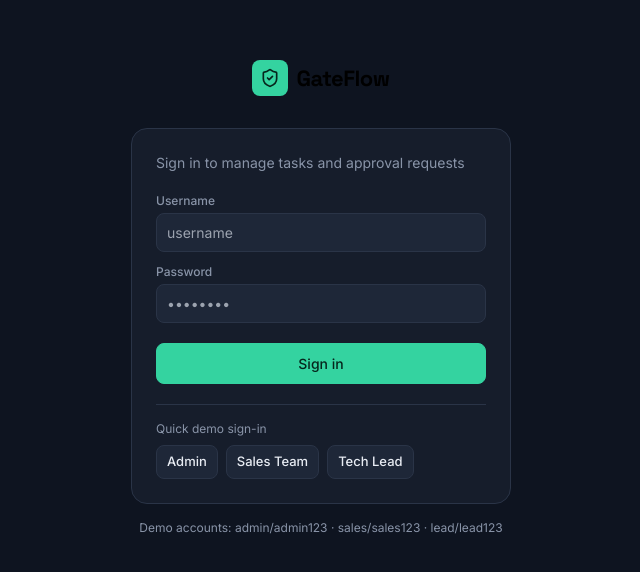
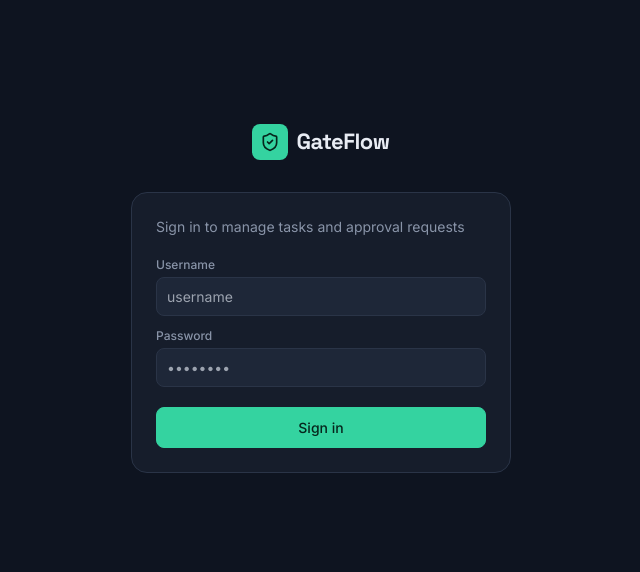
Before and after one commit to topfifa123-Top/WorkChart, a React (Vite) app: page / in a window 1280 px wide. Shown: the part 102-674 px from the top of the page, without its empty margins (319-959 px from the left). Built offline with nearby package versions, Linux system fonts and the light colour scheme.

Commit message:
Update App.jsx

```diff
--- a/src/App.jsx
+++ b/src/App.jsx
@@ -230,13 +230,13 @@ function LoginScreen({ users, onLogin, notify }) {
   };
 
   return (
-    <div className="min-h-screen w-full flex items-center justify-center px-4" style={{ background: "var(--c-bg)" }}>
+    <div className="min-h-screen w-full flex items-center justify-center px-4" style={{ background: "var(--c-bg)", color: "var(--c-text)" }}>
       <div className="w-full" style={{ maxWidth: 380 }}>
         <div className="flex items-center gap-2 mb-8 justify-center">
           <div className="w-9 h-9 rounded-lg flex items-center justify-center" style={{ background: "var(--c-accent)" }}>
             <ShieldCheck size={20} color="#06251c" />
           </div>
-          <span style={{ fontFamily: "var(--f-display)", fontSize: 22, fontWeight: 700, letterSpacing: -0.5 }}>GateFlow</span>
+          <span style={{ fontFamily: "var(--f-display)", fontSize: 22, fontWeight: 700, letterSpacing: -0.5, color: "var(--c-text)" }}>GateFlow</span>
         </div>
         <div className="rounded-2xl p-6" style={{ background: "var(--c-surface)", border: "1px solid var(--c-border)" }}>
           <p className="text-sm mb-5" style={{ color: "var(--c-text-dim)" }}>Sign in to manage tasks and approval requests</p>
@@ -248,21 +248,7 @@ function LoginScreen({ users, onLogin, notify }) {
               onKeyDown={(e) => e.key === "Enter" && tryLogin(username, password)} placeholder="••••••••" />
           </Field>
           <Button className="w-full justify-center mt-2" onClick={() => tryLogin(username, password)}>Sign in</Button>
-
-          <div className="mt-5 pt-4" style={{ borderTop: "1px solid var(--c-border)" }}>
-            <p className="text-xs mb-2" style={{ color: "var(--c-text-dim)" }}>Quick demo sign-in</p>
-            <div className="flex flex-wrap gap-2">
-              {DEFAULT_USERS.map((u) => (
-                <Button key={u.id} variant="subtle" size="sm" onClick={() => tryLogin(u.username, u.password)}>
-                  {u.name}
-                </Button>
-              ))}
-            </div>
-          </div>
         </div>
-        <p className="text-center text-xs mt-4" style={{ color: "var(--c-text-dim)" }}>
-          Demo accounts: admin/admin123 · sales/sales123 · lead/lead123
-        </p>
       </div>
     </div>
   );
@@ -357,22 +343,18 @@ function Topbar({ title, user, onLogout, onMenuClick }) {
 /* Task Modal                                                             */
 /* ---------------------------------------------------------------------- */
 
-function TaskModal({ task, users, onClose, onSave, onDelete }) {
+function TaskModal({ task, users, currentUser, onClose, onSave, onDelete }) {
   const [form, setForm] = useState(
     task || { title: "", description: "", project: "", status: "backlog", priority: "medium", assignee: "", dueDate: "" }
   );
   const set = (k, v) => setForm((f) => ({ ...f, [k]: v }));
+  const canAssign = currentUser.role === "lead" || currentUser.role === "admin";
   return (
     <Modal title={task?.id ? `Edit task ${task.ticket || ""}` : "New task"} onClose={onClose} wide>
       <Field label="Task title"><Input value={form.title} onChange={(e) => set("title", e.target.value)} placeholder="e.g. Set up API for client X" /></Field>
       <Field label="Description"><TextArea value={form.description} onChange={(e) => set("description", e.target.value)} /></Field>
       <div className="grid grid-cols-1 sm:grid-cols-2 gap-3">
-        <Field label="Assignee">
-          <Select value={form.assignee} onChange={(e) => set("assignee", e.target.value)}>
-            <option value="">Unassigned</option>
-            {users.map((u) => <option key={u.id} value={u.name}>{u.name}</option>)}
-          </Select>
-        </Field>
+        <Field label="Project"><Input value={form.project} onChange={(e) => set("project", e.target.value)} placeholder="Project / client name" /></Field>
         <Field label="Status">
           <Select value={form.status} onChange={(e) => set("status", e.target.value)}>
             {STATUSES.map((s) => <option key={s.key} value={s.key}>{s.label}</option>)}
@@ -384,6 +366,20 @@ function TaskModal({ task, users, onClose, onSave, onDelete }) {
           </Select>
         </Field>
         <Field label="Due date"><Input type="date" value={form.dueDate} onChange={(e) => set("dueDate", e.target.value)} /></Field>
+        {task?.id && (
+          <Field label="Assignee">
+            {canAssign ? (
+              <Select value={form.assignee} onChange={(e) => set("assignee", e.target.value)}>
+                <option value="">Unassigned</option>
+                {users.map((u) => <option key={u.id} value={u.name}>{u.name}</option>)}
+              </Select>
+            ) : (
+              <div style={{ ...inputStyle, opacity: 0.7, cursor: "not-allowed" }}>
+                {form.assignee || "Unassigned"}
+              </div>
+            )}
+          </Field>
+        )}
       </div>
       <div className="flex items-center justify-between mt-4">
         <div>
@@ -1049,7 +1045,7 @@ export default function App() {
       </div>
 
       {taskModal !== null && (
-        <TaskModal task={taskModal.task} users={users} onClose={() => setTaskModal(null)} onSave={saveTask} onDelete={deleteTask} />
+        <TaskModal task={taskModal.task} users={users} currentUser={currentUser} onClose={() => setTaskModal(null)} onSave={saveTask} onDelete={deleteTask} />
       )}
       {approvalModal && <ApprovalModal onClose={() => setApprovalModal(false)} onSave={saveApproval} currentUser={currentUser} />}
       <Toast toast={toast} />
```
